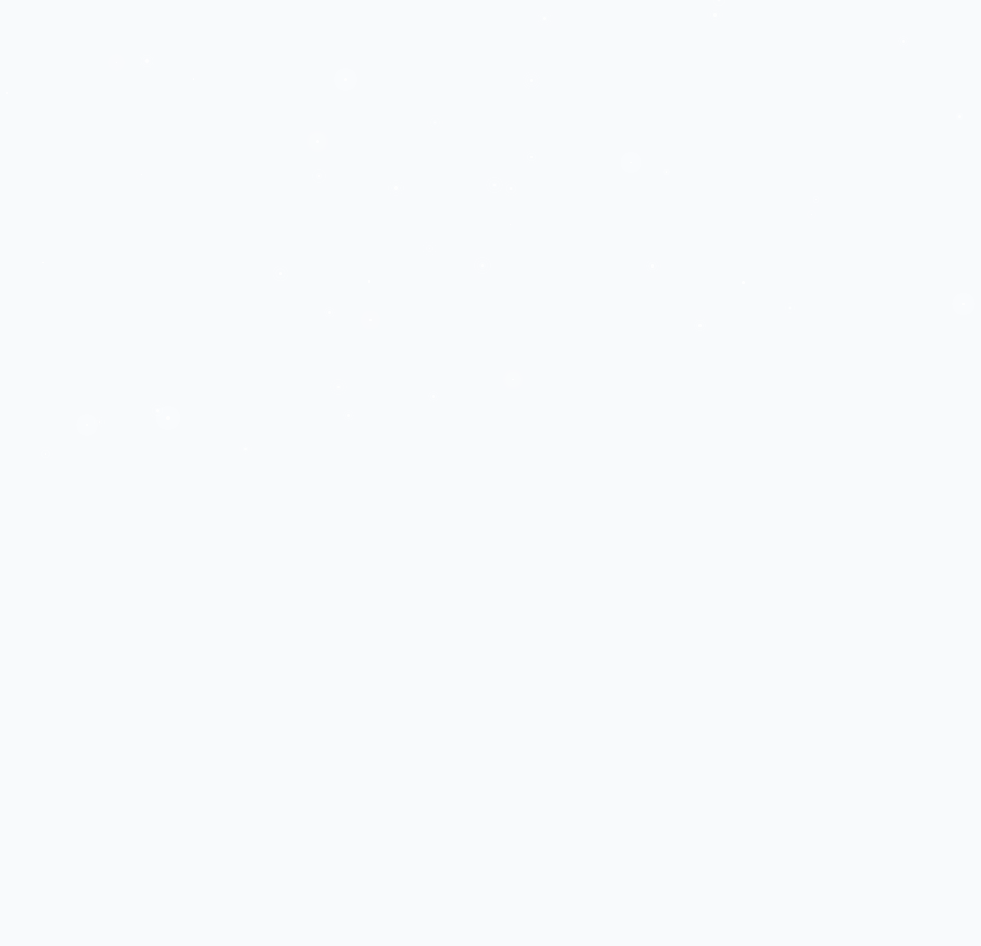
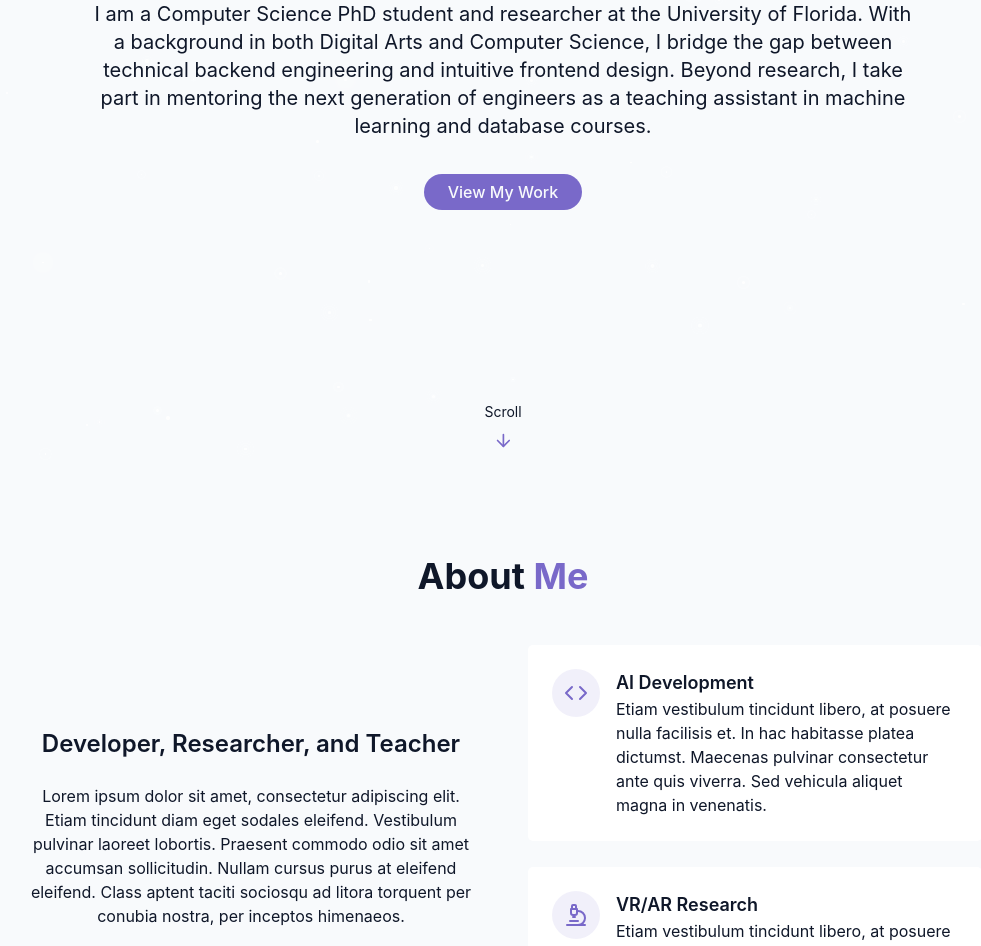
Before and after one commit to brheault/PortfolioSite, a React app in the folder portfolio/: page / in a window 1280 px wide. Shown: the part 340-1286 px from the top of the page, without its empty margins (137-1118 px from the left). Before the commit the page ends 800 px from the top, so only its background shows below. Built offline with nearby package versions, Linux system fonts and the light colour scheme; the HTML template or start-up script is replaced by a standard one.

Commit message:
Intro and AboutMe done

```diff
--- /dev/null
+++ b/portfolio/src/components/AboutMe.jsx
@@ -0,0 +1,95 @@
+import { Code, Lectern, Microscope } from "lucide-react";
+
+export const AboutMe = () => {
+    return (
+        <section id="about" className="py-24 px-4 relative">
+            <div className="container mx-auto max-w-5xl">
+                <h2 className="text-3xl md:text-4xl font-bold mb-12 text-center">
+                    About <span className="text-primary"> Me</span>
+                </h2>
+
+
+                <div className="grid grid-cols-1 md:grid-cols-2 gap-12 items-center">
+
+                    {/******** Left Column **********/}
+                    <div className="space-y-6">
+                        <h3 className="text-2xl font-semibold"> Developer, Researcher, and Teacher </h3>
+                        <p className="text-muted-foreground">
+                            Lorem ipsum dolor sit amet, consectetur adipiscing elit. Etiam tincidunt diam eget sodales eleifend.
+                            Vestibulum pulvinar laoreet lobortis. Praesent commodo odio sit amet accumsan sollicitudin. Nullam
+                            cursus purus at eleifend eleifend. Class aptent taciti sociosqu ad litora torquent per conubia nostra, per inceptos himenaeos.
+                        </p>
+                        <p className="text-muted-foreground">
+                            Lorem ipsum dolor sit amet, consectetur adipiscing elit. Maecenas lobortis varius turpis sed porta. Suspendisse potenti.
+                            Maecenas ut sollicitudin mi. Aenean convallis ex nec congue condimentum. Maecenas interdum pharetra risus sit amet hendrerit.
+                            Etiam tellus nibh, mollis quis nulla id, viverra porttitor tellus. Cras et euismod massa, ac mollis eros.
+                        </p>
+                        <div className="flex flex-col sm:flex-row gap-4 pt-4 justify-center">
+                            <a href="#contact" className="cosmic-button">
+                                Get In Touch
+                            </a>
+                            <a href="#contact" className="px-6 py-2 rounded-full border border-primary text-primary hover:bg-primary/10 transition-colors duration-300">
+                                Download Resume
+                            </a>
+                        </div>
+                    </div>
+
+                    {/******** Right Column **********/}
+                    <div className="grid grid-cols-1 gap-6">
+
+                        {/**** Coding Tile ****/}
+                        <div className="gradient-border p-6 card-hover">
+                            <div className="flex items-start gap-4">
+                                <div className="p-3 rounded-full bg-primary/10">
+                                    <Code className="h-6 w-6 text-primary"/>
+                                </div>
+                                <div className="text-left">
+                                    <h4 className="font-semibold text-lg"> AI Development </h4>
+                                    <p>
+                                        Etiam vestibulum tincidunt libero, at posuere nulla facilisis et. In hac habitasse platea dictumst.
+                                        Maecenas pulvinar consectetur ante quis viverra. Sed vehicula aliquet magna in venenatis.
+                                    </p>
+                                </div>
+                            </div>
+                        </div>
+
+                        {/**** Research Tile ****/}
+                        <div className="gradient-border p-6 card-hover">
+                            <div className="flex items-start gap-4">
+                                <div className="p-3 rounded-full bg-primary/10">
+                                    <Microscope className="h-6 w-6 text-primary"/>
+                                </div>
+                                <div className="text-left">
+                                    <h4 className="font-semibold text-lg"> VR/AR Research </h4>
+                                    <p>
+                                        Etiam vestibulum tincidunt libero, at posuere nulla facilisis et. In hac habitasse platea dictumst.
+                                        Maecenas pulvinar consectetur ante quis viverra. Sed vehicula aliquet magna in venenatis.
+                                    </p>
+                                </div>
+                            </div>
+                        </div>
+
+                        {/**** Teaching Tile ****/}
+                        <div className="gradient-border p-6 card-hover">
+                            <div className="flex items-start gap-4">
+                                <div className="p-3 rounded-full bg-primary/10">
+                                    <Lectern className="h-6 w-6 text-primary"/>
+                                </div>
+                                <div className="text-left">
+                                    <h4 className="font-semibold text-lg"> Databases and Machine Learning </h4>
+                                    <p>
+                                        Etiam vestibulum tincidunt libero, at posuere nulla facilisis et. In hac habitasse platea dictumst.
+                                        Maecenas pulvinar consectetur ante quis viverra. Sed vehicula aliquet magna in venenatis.
+                                    </p>
+                                </div>
+                            </div>
+                        </div>
+
+
+                    </div>
+
+                </div>
+            </div>
+        </section>
+    );
+}
--- /dev/null
+++ b/portfolio/src/components/Intro.jsx
@@ -0,0 +1,37 @@
+import { ArrowDown } from "lucide-react";
+
+export const Intro = () =>{
+    return (
+        <section id="home" className="relative min-h-screen flex flex-col items-center justify-center px-4">
+            <div className="container max-w-4xl mx-auto text-center z-10">
+                <div className="space-y-6">
+                    <h1 className="text-4xl md: text-6xl font-bold tracking-tight">
+                        <span className="opacity-0 animate-fade-in"> Hi, I'm</span>
+                        <span className="text-primary opacity-0 animate-fade-in-delay-1"> Ben</span>
+                        <span className="text-primary ml-2 opacity-0 animate-fade-in-delay-2"> Rheault</span>
+                    </h1>
+
+                    <p className="text-lg md:text-xl text-muted-foreground max-2-2xl mx-auto apacity-0 animate-fade-in-delay-3">
+                        I am a Computer Science PhD student and researcher at the University of Florida.
+                        With a background in both Digital Arts and Computer Science, I bridge the gap between technical backend
+                        engineering and intuitive frontend design.
+
+                        Beyond research, I take part in mentoring the next generation of engineers as a teaching assistant in machine learning and database courses.
+                    </p>
+
+                    <div className="pt-4 opacity-0 animate-fade-in-delay-4">
+                        <a href="projects" className="cosmic-button">
+                            View My Work
+                        </a>
+                    </div>
+                </div>
+            </div>
+
+            <div className="absolute bottom-0 left-1/2 transform -translate-x-1/2 flex flex-col items-center animate-bounce">
+                <span className="text-sm text-muted-foreground mb-2">Scroll</span>
+                <ArrowDown className="h-5 w-5 text-primary" />
+
+            </div>
+        </section>
+    );
+}
--- a/portfolio/src/pages/Home.jsx
+++ b/portfolio/src/pages/Home.jsx
@@ -1,6 +1,8 @@
 import { ThemeToggle } from "../components/ThemeToggle";
 import { StarBackground } from "../components/StarBackground";
+import { Intro } from "../components/Intro";
 import { NavBar } from "../components/NavBar";
+import { AboutMe } from "../components/AboutMe";
 
 export const Home = () => {
     return <div className="min-h-screen bg-background text-foreground overflow-x-hidden">
@@ -14,6 +16,11 @@ export const Home = () => {
         <NavBar />
 
         {/* Main Content */}
+        <main>
+            <Intro />
+            <AboutMe />
+        </main>
+
         {/* Footer */}
     </div>;
 };
```
